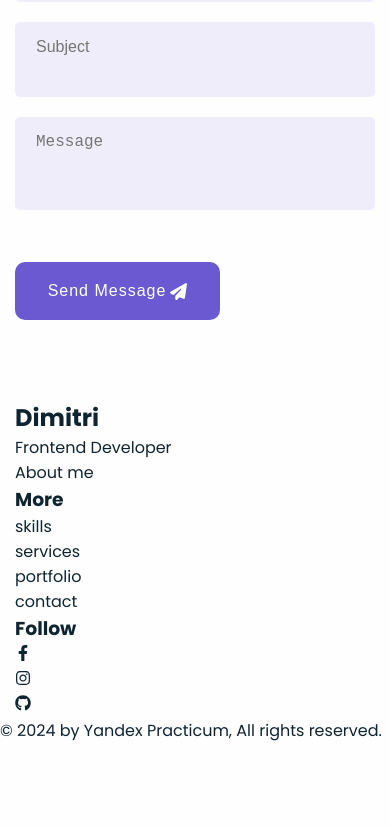
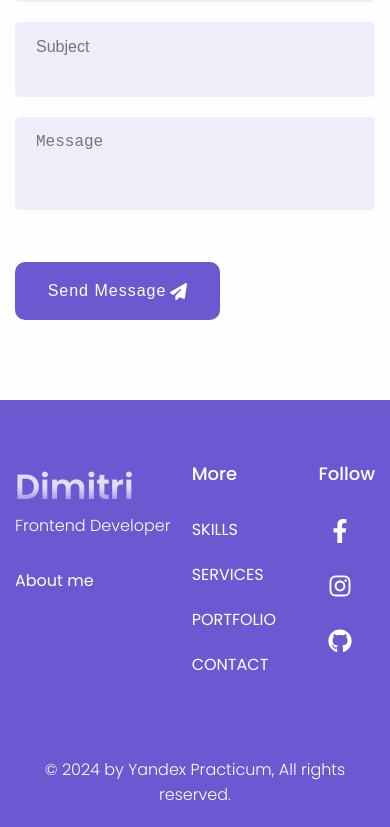
Before and after one commit to iScreAmn/react-portfolio, a React (Vite) app: page / in a window 390 px wide. Shown: the part 10685-11512 px from the top of the page. Before the commit the page ends 11428 px from the top, so only its background shows below. Built offline with nearby package versions, Linux system fonts and the light colour scheme.

Commit message:
Add styles & mobile-layout at max-width: 450px

```diff
--- a/src/components/footer/Footer.css
+++ b/src/components/footer/Footer.css
@@ -0,0 +1,92 @@
+.footer {
+  background: var(--second-color);
+  color: #fff;
+  position: relative;
+  width: 100%;
+  margin: 0 auto;
+  padding: 60px 0 20px;
+}
+
+.footer-wrapper {
+  display: flex;
+  justify-content: space-between;
+}
+
+/* .hr {
+  border: 1px solid var(--liner-color);
+} */
+
+.about-group h2 {
+  font-size: 35px;
+  font-weight: 600;
+  opacity: .8;
+  background: linear-gradient(to top, transparent 0%, #fff 50%);
+  -webkit-background-clip: text;
+  -webkit-text-fill-color: transparent;
+}
+
+.about-group p {
+  font-size: var(--normal-font-size);
+  font-weight: 300;
+  margin-bottom: 30px;
+}
+
+.info-group,
+.follow-group {
+  display: flex;
+  align-items: center;
+  flex-direction: column;
+}
+
+.info-group h3,
+.follow-group h3 {
+  font-size: 18px;
+  font-weight: 500;
+  margin-bottom: 30px;
+}
+
+.info-group ul,
+.follow-group ul {
+  display: flex;
+  gap: 30px;
+}
+
+.info-group li {
+  cursor: pointer;
+}
+
+.info-group a {
+  text-transform: uppercase;
+  padding: 10px;
+}
+
+.follow-group a {
+  font-size: 24px;
+  padding: 10px;
+}
+
+.footer-copyright {
+  font-size: var(--normal-font-size);
+  font-weight: 300;
+  margin-top: 80px;
+  text-align: center;
+  padding: 0 15px;
+}
+
+@media (max-width: 450px) {
+
+  .info-group,
+  .follow-group {
+      align-items: flex-start;
+  }
+
+  .info-group ul,
+  .follow-group ul {
+      flex-direction: column;
+      gap: 20px;
+  }
+
+  .info-group a {
+      padding: 10px 0;
+  }
+}
```
